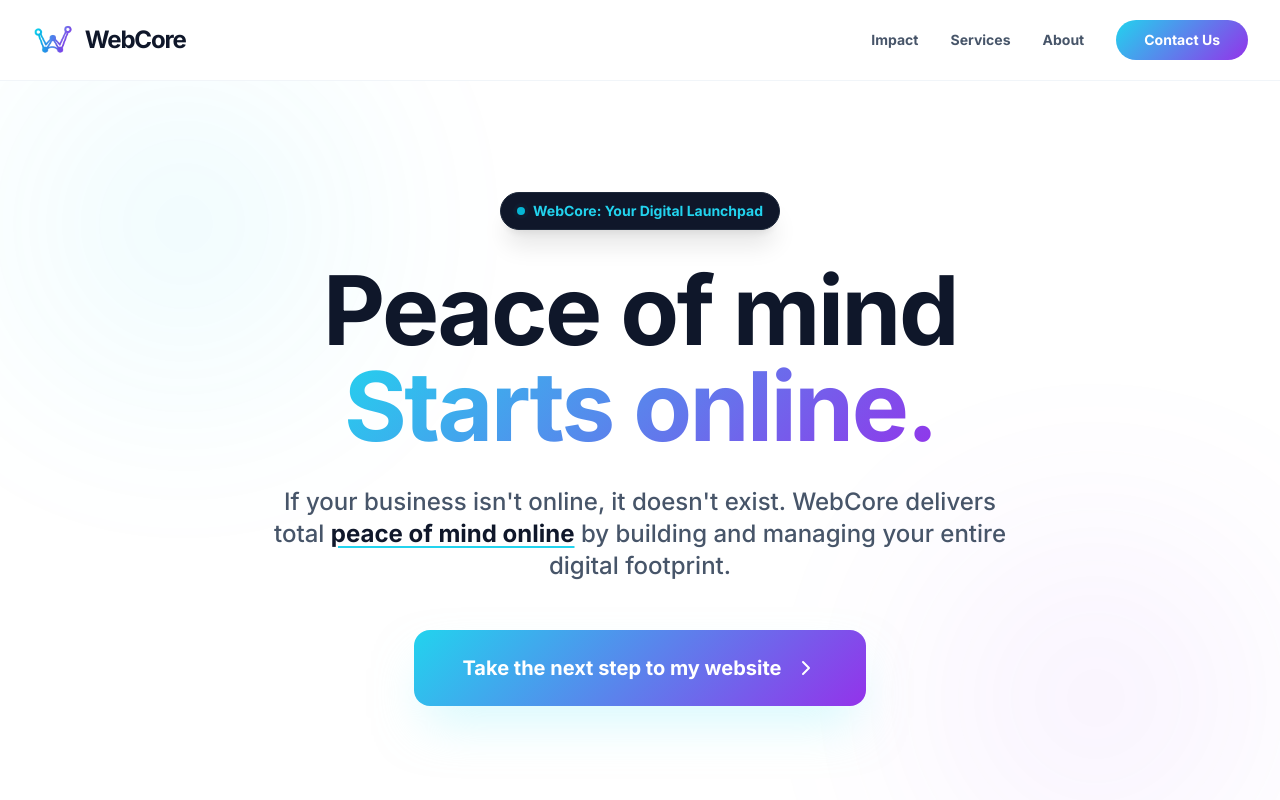
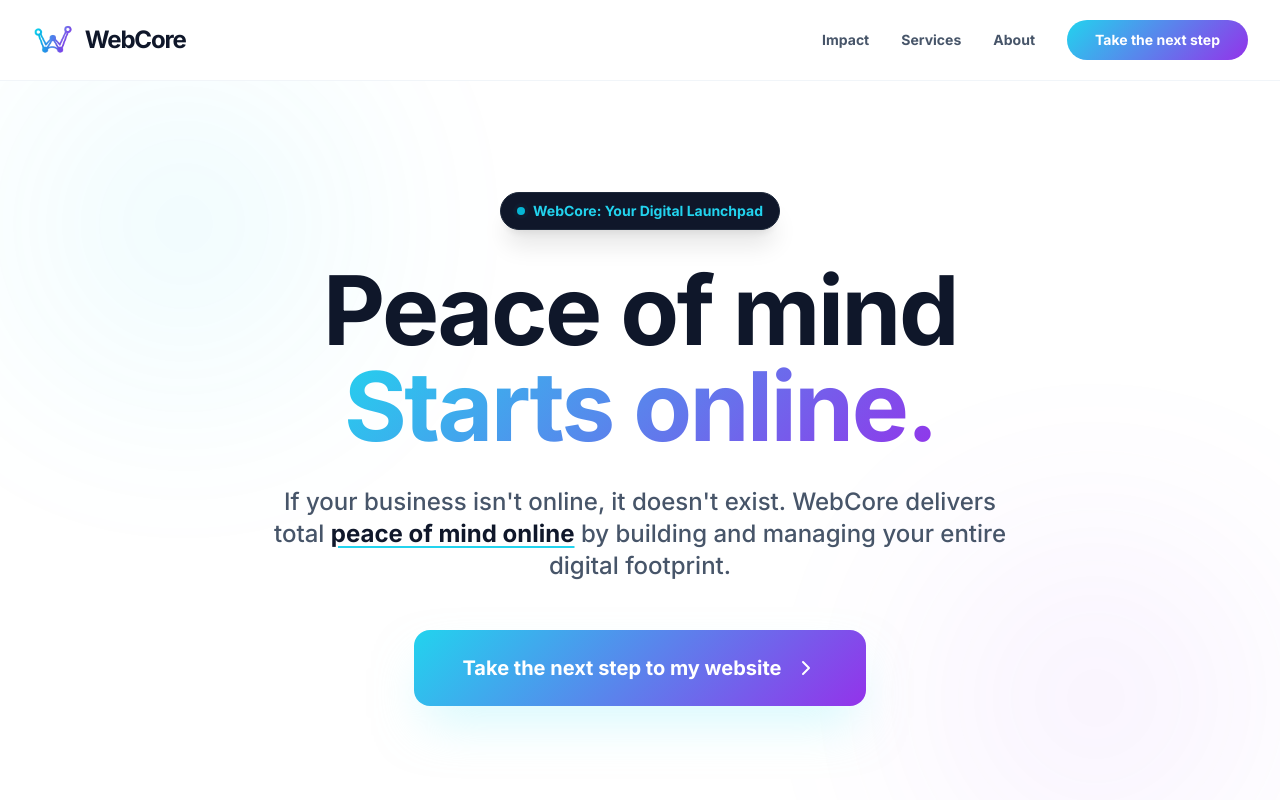
Before and after one commit to WebCore-host/webcore-site, a React (Vite) app: page / in a window 1280 px wide. Shown: the top 800 px of the page. Built offline with nearby package versions, Linux system fonts and the light colour scheme.

Commit message:
Update Navbar.tsx

```diff
--- a/components/Navbar.tsx
+++ b/components/Navbar.tsx
@@ -48,7 +48,7 @@ const Navbar: React.FC = () => {
               <a href="#services" className="text-slate-600 hover:text-slate-900 font-bold text-sm transition-colors">Services</a>
               <a href="#about" className="text-slate-600 hover:text-slate-900 font-bold text-sm transition-colors">About</a>
               <a href="#contact" className="gradient-bg text-white px-7 py-2.5 rounded-full font-black text-sm hover:shadow-xl hover:shadow-cyan-200 transition-all">
-                Contact Us
+                Take the next step
               </a>
             </div>
 
@@ -103,7 +103,7 @@ const Navbar: React.FC = () => {
                 onClick={closeMenu}
                 className="gradient-bg text-white w-full py-5 rounded-2xl font-black text-xl text-center flex items-center justify-center shadow-xl shadow-cyan-200 active:scale-95 transition-all"
               >
-                Contact Us
+                Take the next step
               </a>
             </div>
 
```
